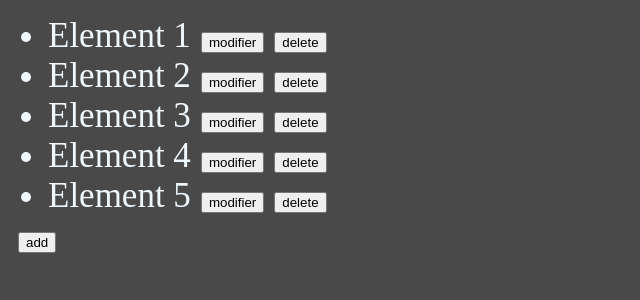
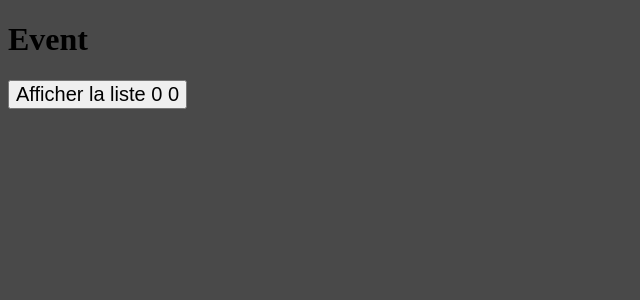
Before and after one commit to manu-cj/vue-js-premier-pas, a Vue app in the folder vue-first-step/: page / in a window 1280 px wide. Shown: the top 300 px of the page, without its empty margins (0-640 px from the left). Built offline with nearby package versions, Linux system fonts and the light colour scheme.

Commit message:
manipulation de l'axe des x et y avec pageX et pageY

```diff
--- a/vue-first-step/src/App.vue
+++ b/vue-first-step/src/App.vue
@@ -1,17 +1,20 @@
 <template>
 <!--  <Menu/>-->
-  <List/>
+<!--  <List/>-->
+  <Event/>
 </template>
 
 <script>
 // import Menu from "@/components/Menu";
 import List from "@/components/List";
+import Event from "@/components/Event";
 
 export default {
   name: 'App',
   components: {
     // Menu,
-    List
+    // List,
+    Event
   }
 }
 </script>
--- /dev/null
+++ b/vue-first-step/src/components/Event.vue
@@ -0,0 +1,45 @@
+<template>
+  <h1>Event</h1>
+  <div id="menu" style=" position: absolute; border: solid 1px red; background-color: #ddd;" v-show="show">
+    <ul>
+      <li v-for="element in elements">{{ element.text }}</li>
+    </ul>
+  </div>
+  <button @click="click($event)" style="font-size: 20px">Afficher la liste {{ x }} {{ y }}</button>
+</template>
+
+<script>
+export default {
+  name: "Event",
+  data() {
+    return {
+      x: 0,
+      y: 0,
+      elements: [
+        {text: "Element 1", modifyOn: false},
+        {text: "Element 2", modifyOn: false},
+        {text: "Element 3", modifyOn: false},
+        {text: "Element 4", modifyOn: false},
+        {text: "Element 5", modifyOn: false},
+      ],
+      show: false,
+    }
+  },
+
+  methods: {
+    click(event) {
+      let menu = document.querySelector("#menu");
+      menu.style.left = event.pageX + 'px';
+      menu.style.top = event.pageY + 'px';
+      menu.style.backgroundColor = 'red';
+      this.show = true;
+    }
+
+
+  }
+}
+</script>
+
+<style scoped>
+
+</style>
```
